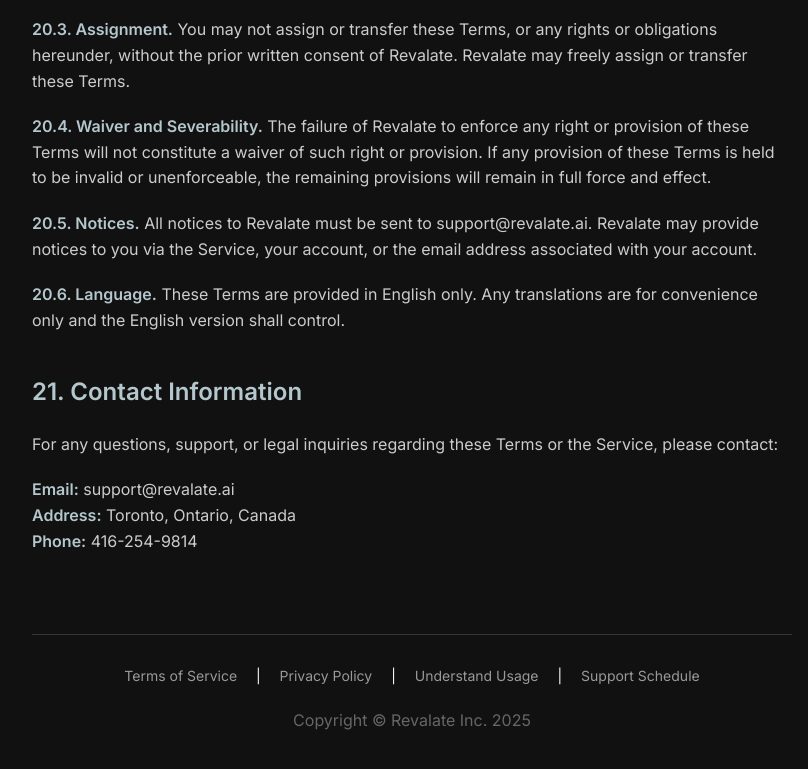
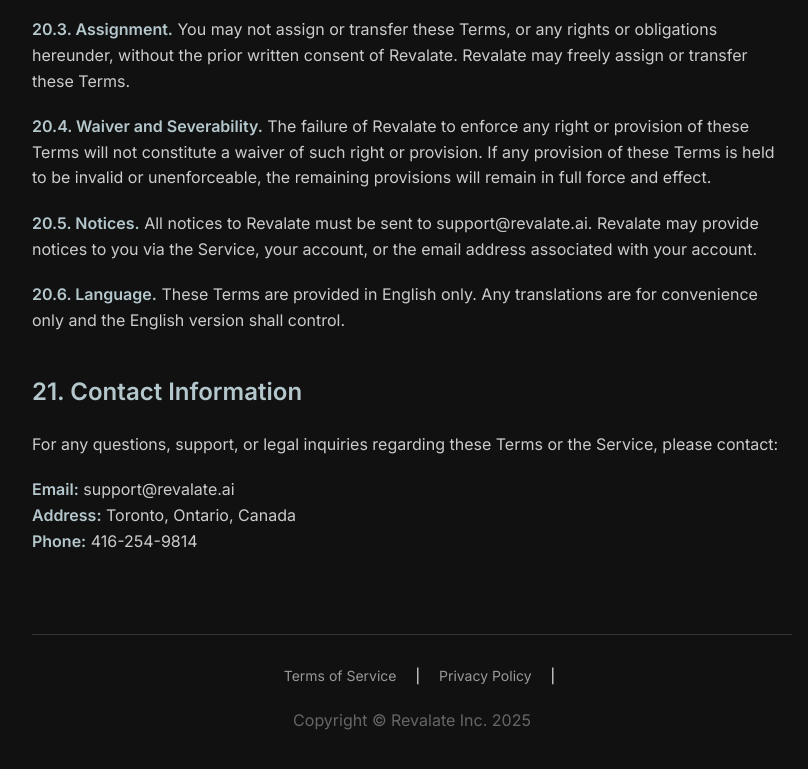
Before and after one commit to AgostinoMastro/revalate-ai-studio-terms, a plain HTML site: page index.html in a window 1280 px wide. Shown: the part 9670-10439 px from the top of the page, without its empty margins (228-1036 px from the left). Drawn offline with Linux system fonts and the light colour scheme.

Commit message:
Update index.html

```diff
--- a/index.html
+++ b/index.html
@@ -317,8 +317,6 @@
       <nav>
         <a href="/">Terms of Service</a> |
         <a href="/privacy-policy/">Privacy Policy</a> |
-        <a href="/understand-usage/">Understand Usage</a> |
-        <a href="/support-schedule/">Support Schedule</a>
       </nav>
       <p>Copyright © Revalate Inc. 2025</p>
     </footer>
```
